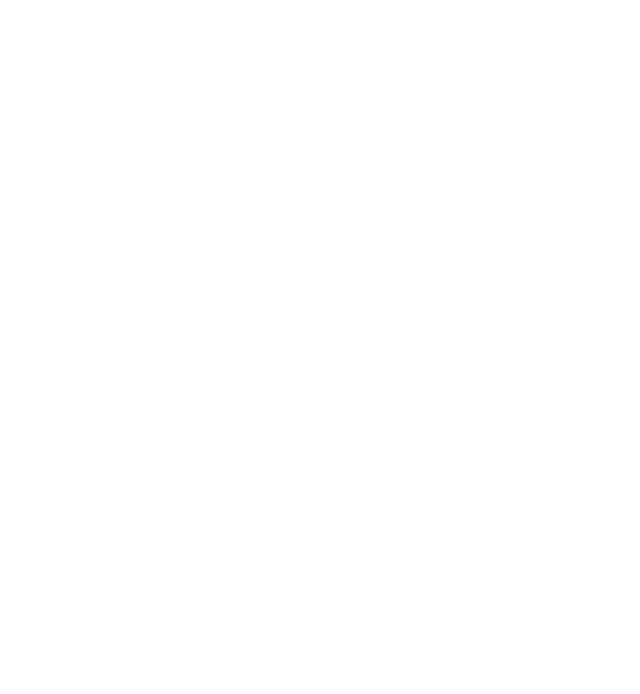
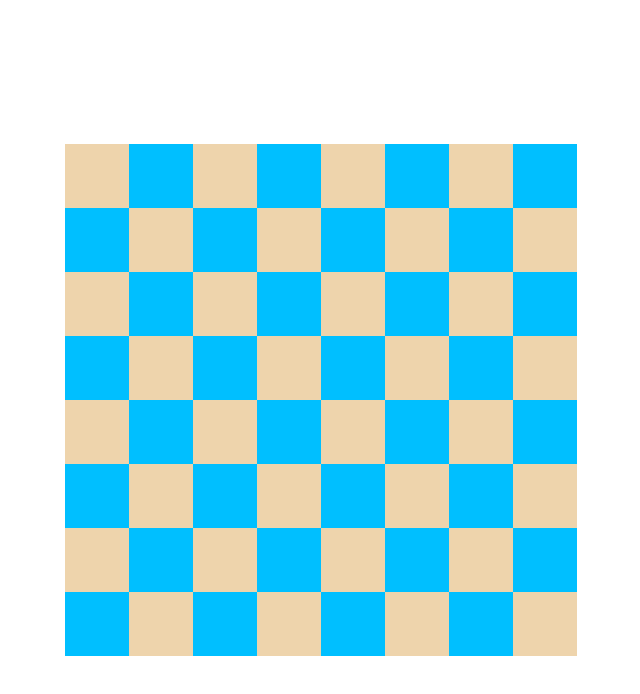
Before and after one commit to Novohudo/react-chess.v.1, a React (Create React App) app: page / in a window 1280 px wide. Shown: the top 694 px of the page, without its empty margins (79-719 px from the left). Built offline with nearby package versions, Linux system fonts and the light colour scheme.

Commit message:
Board creation(done)

```diff
--- a/src/App.tsx
+++ b/src/App.tsx
@@ -1,13 +1,29 @@
-import React from 'react';
+import React, {useEffect, useState} from 'react';
 import './App.css';
 import BoardComponent from "./components/BoardComponent";
+import {Board} from "./models/Board";
 
 function App() {
-  return (
-    <div className="app">
-  <BoardComponent/>
-    </div>
-  );
+    const [board, setBoard] = useState(new Board())
+
+    useEffect(() => {
+        restart()
+    }, [])
+
+    function restart() {
+        const newBoard = new Board();
+        newBoard.initCells()
+        setBoard(newBoard)
+    }
+
+    return (
+        <div className="app">
+            <BoardComponent
+                board={board}
+                setBoard={setBoard}
+            />
+        </div>
+    );
 }
 
 export default App;
--- a/src/components/BoardComponent.tsx
+++ b/src/components/BoardComponent.tsx
@@ -1,10 +1,26 @@
-import React from 'react';
+import React, {FC} from 'react';
 import '../App.css'
+import {Board} from "../models/Board";
+import CellComponent from "./CellComponent";
 
-const BoardComponent = () => {
+interface BoardProps {
+    board: Board;
+    setBoard: (board: Board) => void;
+}
+
+const BoardComponent: FC<BoardProps> = ({board, setBoard}) => {
     return (
         <div className={'board'}>
-
+            {board.cells.map((row, index) =>
+                <React.Fragment key={index}>
+                    {row.map(cell =>
+                        <CellComponent
+                        cell={cell}
+                        key={cell.id}
+                        />
+                    )}
+                </React.Fragment>
+            )}
         </div>
     );
 };
--- a/src/components/CellComponent.tsx
+++ b/src/components/CellComponent.tsx
@@ -1,9 +1,14 @@
-import React from 'react';
+import React, {FC} from 'react';
 import '../App.css'
+import {Cell} from "../models/Cell";
 
-const CellComponent = () => {
+interface CellProps {
+    cell: Cell
+}
+
+const CellComponent: FC<CellProps> = ({cell}) => {
     return (
-        <div className={'cell'}>
+        <div className={['cell', cell.color].join(' ')}>
 
         </div>
     );
--- a/src/models/Board.tsx
+++ b/src/models/Board.ts
@@ -1,4 +1,5 @@
 import {Cell} from "./Cell";
+import {Colors} from "./Colors";
 
 export class Board {
     cells: Cell[][] = []
@@ -8,9 +9,9 @@
             const row: Cell[] = []
             for (let j = 0; j < 8; j++) {
                 if ((i + j) % 2 !== 0) {
-                    row.push(new Cell()) //black cells
+                    row.push(new Cell(this,j,i,Colors.BLACK,null)) //black cells
                 } else{
-                    row.push(new Cell()) //white cells
+                    row.push(new Cell(this,j,i,Colors.WHITE,null)) //white cells
                 }
             }
             this.cells.push(row);
--- /dev/null
+++ b/src/models/Cell.ts
@@ -0,0 +1,24 @@
+import {Colors} from "./Colors";
+import {Board} from "./Board";
+import {Figure} from "./figures/Figure";
+
+export class Cell {
+
+    readonly x: number;
+    readonly y: number;
+    readonly color: Colors;
+    figure: Figure | null;
+    board: Board;
+    available: boolean;//can I move-on
+    id: number;//for react keys
+
+    constructor(board: Board, x: number, y: number, color: Colors, figure: Figure | null) {
+        this.x = x;
+        this.y = y;
+        this.color = color;
+        this.figure = figure;
+        this.board = board;
+        this.available = false;
+        this.id = Math.random()
+    }
+}
--- a/src/models/Cell.tsx
+++ /dev/null
@@ -1,3 +0,0 @@
-export class Cell {
-
-}
--- /dev/null
+++ b/src/models/Player.ts
@@ -0,0 +1,3 @@
+export class Player{
+
+}
--- /dev/null
+++ b/src/models/figures/Figure.ts
@@ -0,0 +1,3 @@
+export class Figure {
+
+}
```
Also changed, not shown: src/models/Colors.ts (renamed from src/models/Colors.tsx), src/models/Player.tsx (deleted).
